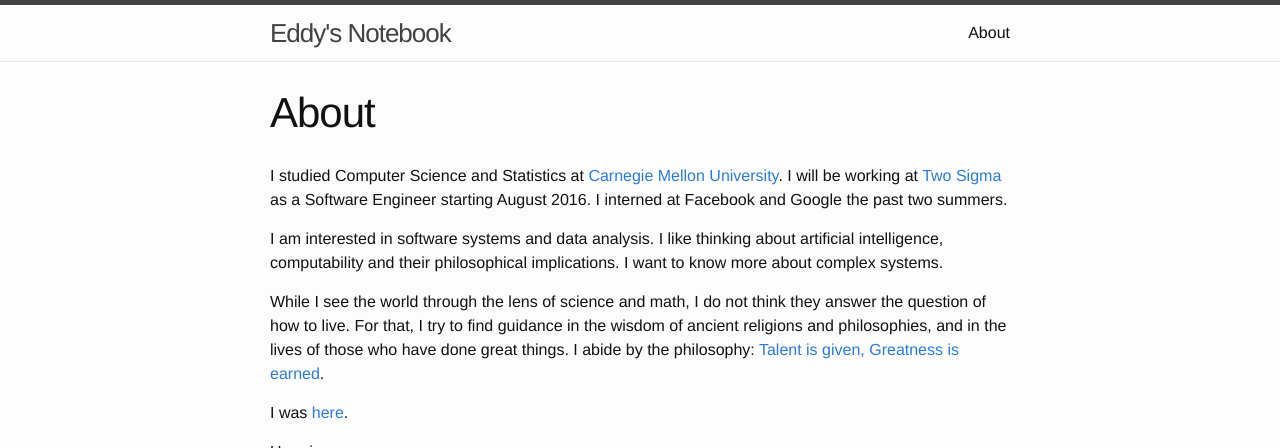
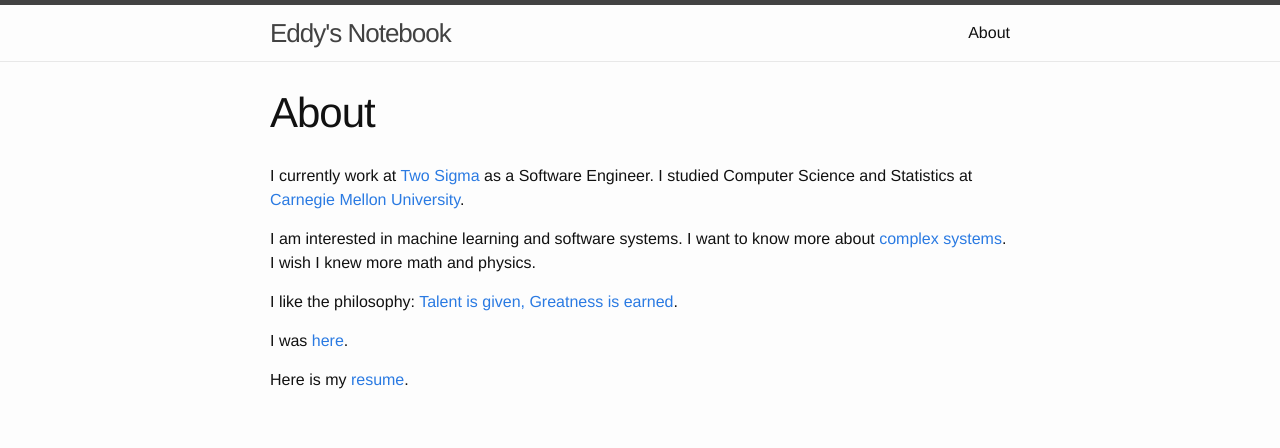
Before and after one commit to yeoedward/yeoedward.github.io, a Jekyll site: the page built from about.md, in a window 1280 px wide, cut to the strip 0-448 px from the top of the page. Built offline with Jekyll 4.4.1, drawn with Linux system fonts in a browser that asks for light colours.

Commit message:
Fixes and new post

```diff
--- a/about.md
+++ b/about.md
@@ -3,22 +3,20 @@ layout: page
 title: About
 permalink: /about/
 ---
+I currently work at [Two Sigma][twosigma] as a Software Engineer.
+I studied Computer Science and Statistics at
+[Carnegie Mellon University][cmu].
 
-I studied Computer Science and Statistics at
-[Carnegie Mellon University][cmu]. I will be working at
-[Two Sigma][twosigma] as a Software Engineer starting August 2016.
-I interned at Facebook and Google the past two summers.
+I am interested in machine learning and software systems. I want to know more
+about [complex systems][complex]. I wish I knew more math and physics.
 
-I am interested in software systems and data analysis. I like thinking about artificial intelligence, computability and their philosophical implications. I want to know more about complex systems.
-
-While I see the world through the lens of science and math, I do not think they answer
-the question of how to live. For that, I try to find guidance in the wisdom of ancient
-religions and philosophies, and in the lives of those who have done great things. I abide by the philosophy: [Talent is given, Greatness is earned]({% post_url 2016-07-16-rubber-city-soul %}).
+I like the philosophy: [Talent is given, Greatness is earned]({% post_url 2016-07-16-rubber-city-soul %}).
 
 I was [here]({% post_url 2016-07-16-i-was-here %}).
 
 Here is my [resume][resume].
 
+[twosigma]: http://www.twosigma.com/
 [cmu]: http://www.cmu.edu/
-[twosigma]: http://www.twosigma.com/
+[complex]: https://en.wikipedia.org/wiki/Complex_system
 [resume]: {{ site.baseurl }}/assets/resume.pdf
```
Also changed, not shown: _drafts/human-computation.md (deleted, +0 -13 lines), _drafts/relationship.md (added, +20 -0 lines), _posts/2016-07-16-i-was-here.md (+2 -2 lines), _posts/2016-07-16-rubber-city-soul.md (+2 -4 lines).
